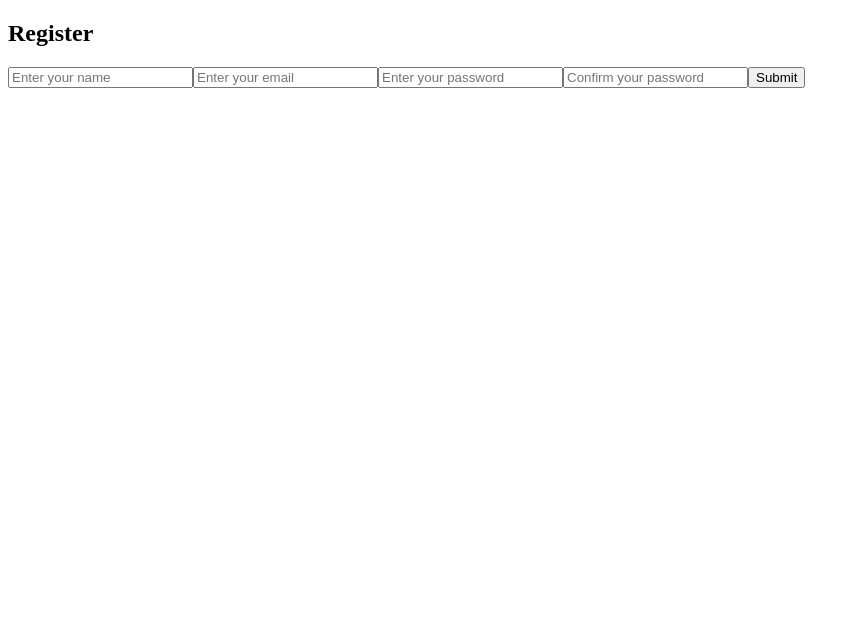
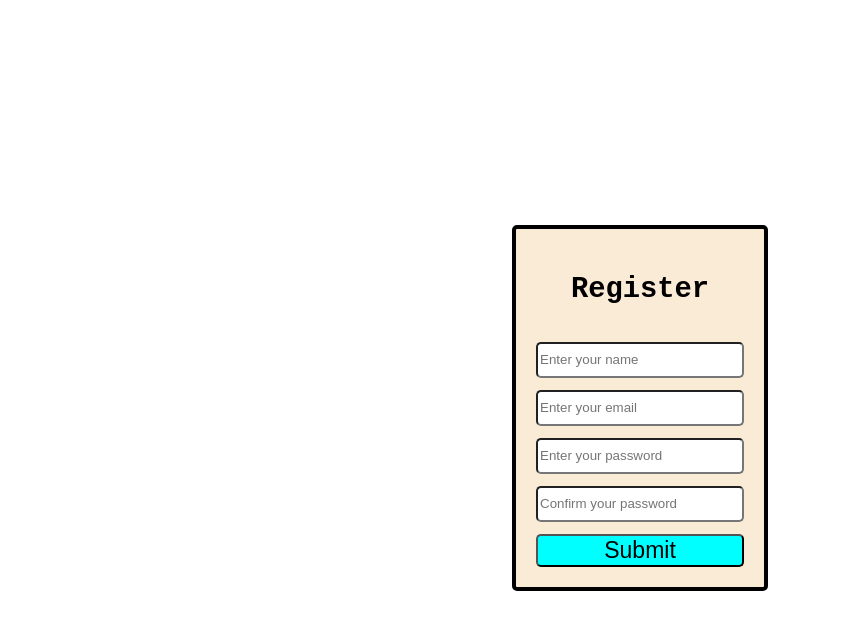
Before and after one commit to AiSharath/Missing-persons-app, a React (Vite) app in the folder frontend/: page /register in a window 1280 px wide. Shown: the top 630 px of the page, without its empty margins (0-860 px from the left). Built offline with nearby package versions, Linux system fonts and the light colour scheme.

Commit message:
Added styling to register form

```diff
--- /dev/null
+++ b/frontend/src/RegisterUser.css
@@ -0,0 +1,34 @@
+.form-container{
+    display: flex;
+    justify-content: center;
+    align-items: center;
+    height:100vh;
+    font-family: 'Courier New', Courier, monospace;
+    font-size: larger;
+}
+
+.inside-form{
+    display:flex;
+    flex-direction: column;
+    gap:12px;
+    padding: 20px;
+    background-color: antiquewhite;
+    border: 4px solid black ;
+    border-radius: 5px;
+}
+
+.inside-form h2{
+    align-self: center;
+}
+
+.inside-form input{
+    width:200px;
+    height:30px;
+    border-radius: 5px;
+}
+
+.inside-form button{
+    font-size: larger;
+    border-radius: 5px;
+    background-color: cyan;
+}
--- a/frontend/src/registerUser.jsx
+++ b/frontend/src/registerUser.jsx
@@ -1,4 +1,5 @@
 import {useState} from "react";
+import "./RegisterUser.css"
 
 function RegisterUser(){
 
@@ -22,7 +23,7 @@ function RegisterUser(){
 
     return(
         <>
-            <form onSubmit={handleSubmit} className="form-container">
+            <form onSubmit={handleSubmit} className="form-container" >
                 <div className="inside-form">
                     <h2>Register</h2>
                     <input
```
